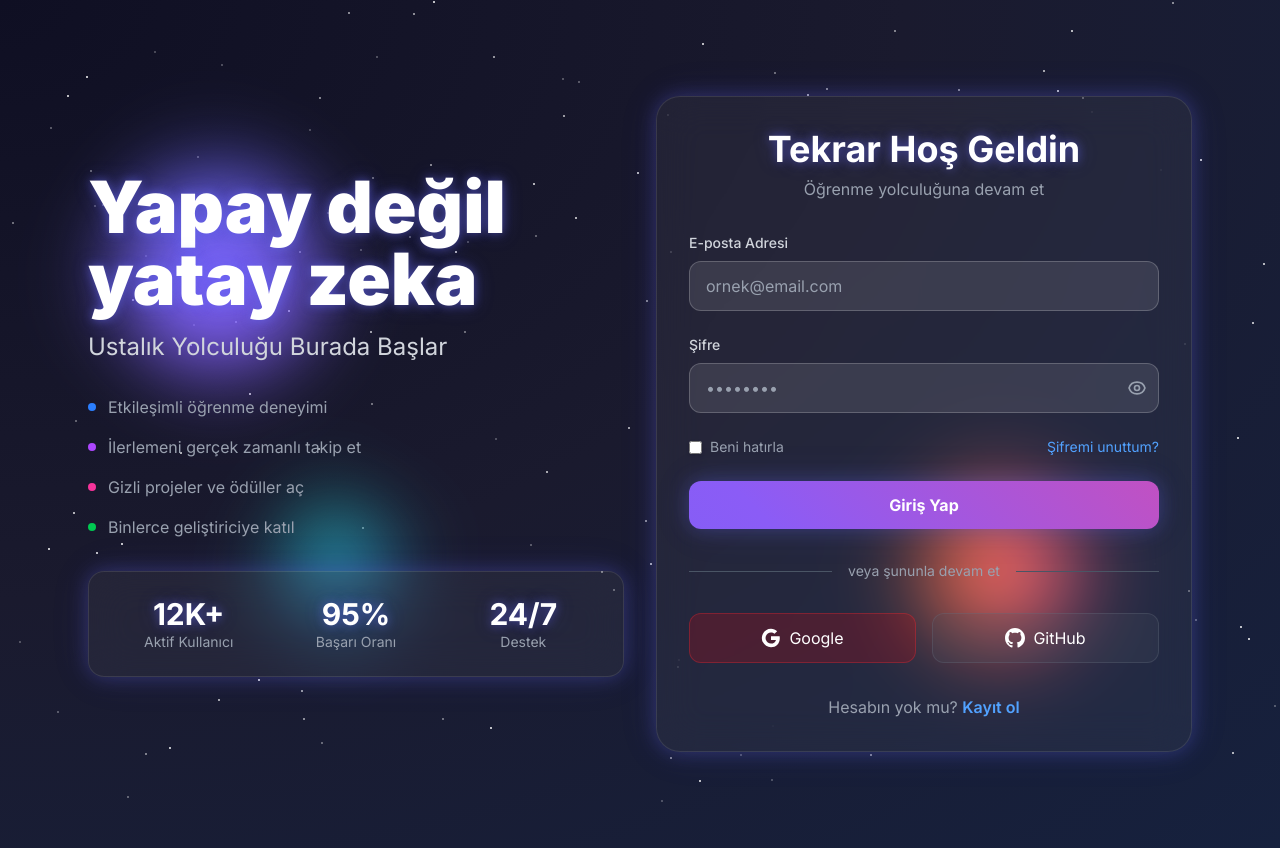
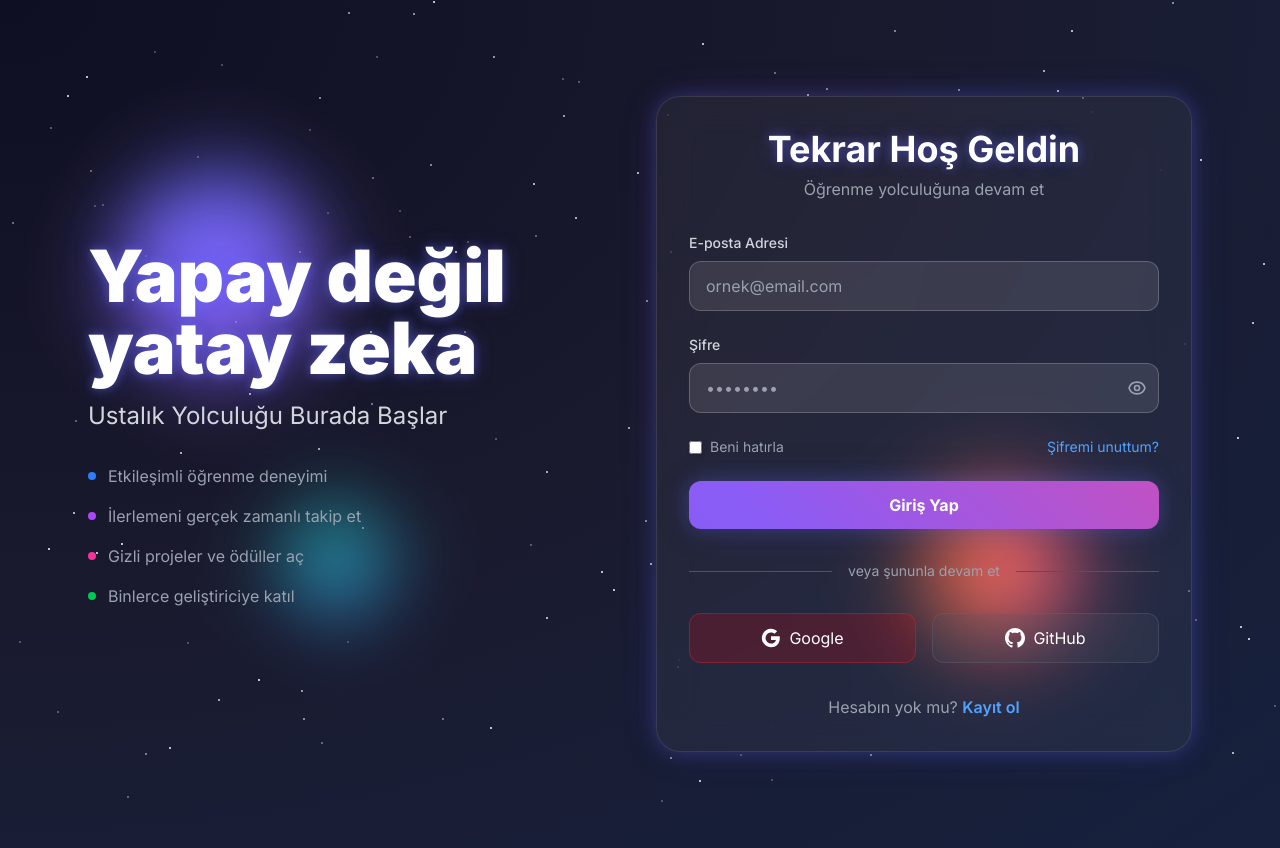
Before and after one commit to bahadirelibol/KnowledgeWar-BTKAkademiHackathonProjesi, a Flask app: page /login in a window 1280 px wide. Run offline with Flask 3, Linux system fonts and the light colour scheme.

Commit message:
login update

```diff
--- a/app.py
+++ b/app.py
@@ -57,6 +57,8 @@ def init_db():
             id INTEGER PRIMARY KEY AUTOINCREMENT,
             title TEXT NOT NULL,
             content TEXT,
+            question_count INTEGER DEFAULT 15,
+            duration_minutes INTEGER DEFAULT 45,
             start_time DATETIME NOT NULL,
             end_time DATETIME NOT NULL,
             created_at TIMESTAMP DEFAULT CURRENT_TIMESTAMP,
@@ -144,8 +146,35 @@ def init_db():
     conn.commit()
     conn.close()
 
+def update_database_schema():
+    """Mevcut veritabanı şemasını güncelle"""
+    try:
+        conn = sqlite3.connect('database.db')
+        cursor = conn.cursor()
+
+        # Mevcut sütunları kontrol et
+        cursor.execute("PRAGMA table_info(tournaments)")
+        columns = [column[1] for column in cursor.fetchall()]
+
+        # Eksik sütunları ekle
+        if 'question_count' not in columns:
+            cursor.execute('ALTER TABLE tournaments ADD COLUMN question_count INTEGER DEFAULT 15')
+            print("question_count sütunu eklendi")
+
+        if 'duration_minutes' not in columns:
+            cursor.execute('ALTER TABLE tournaments ADD COLUMN duration_minutes INTEGER DEFAULT 45')
+            print("duration_minutes sütunu eklendi")
+
+        conn.commit()
+        conn.close()
+        print("Veritabanı şeması güncellendi")
+
+    except Exception as e:
+        print(f"Veritabanı güncelleme hatası: {e}")
+
 # Veritabanını başlat
 init_db()
+update_database_schema()
 
 # BTK Akademi entegrasyonu için fonksiyonlar
 def search_btk_courses(query):
--- a/templates/login-register.html
+++ b/templates/login-register.html
@@ -43,23 +43,6 @@
                     </div>
                 </div>
 
-                <!-- Stats -->
-                <div class="glass-card rounded-2xl p-6 neon-glow">
-                    <div class="grid grid-cols-3 gap-4 text-center">
-                        <div>
-                            <div class="text-3xl font-bold neon-text">12K+</div>
-                            <div class="text-sm text-gray-400">Aktif Kullanıcı</div>
-                        </div>
-                        <div>
-                            <div class="text-3xl font-bold neon-text">95%</div>
-                            <div class="text-sm text-gray-400">Başarı Oranı</div>
-                        </div>
-                        <div>
-                            <div class="text-3xl font-bold neon-text">24/7</div>
-                            <div class="text-sm text-gray-400">Destek</div>
-                        </div>
-                    </div>
-                </div>
             </div>
 
             <!-- Right Side - Auth Forms -->
```
